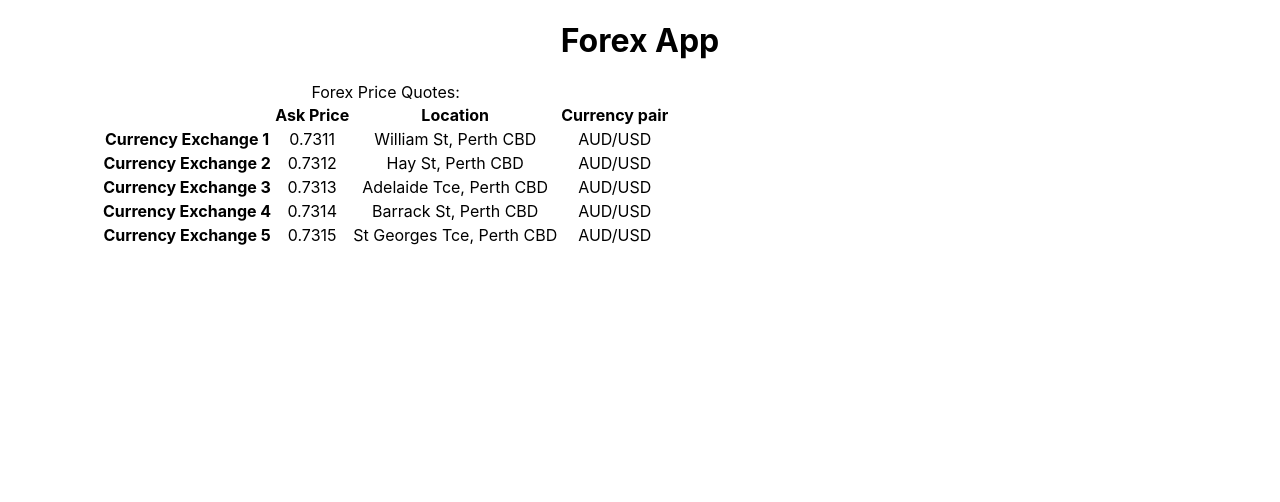
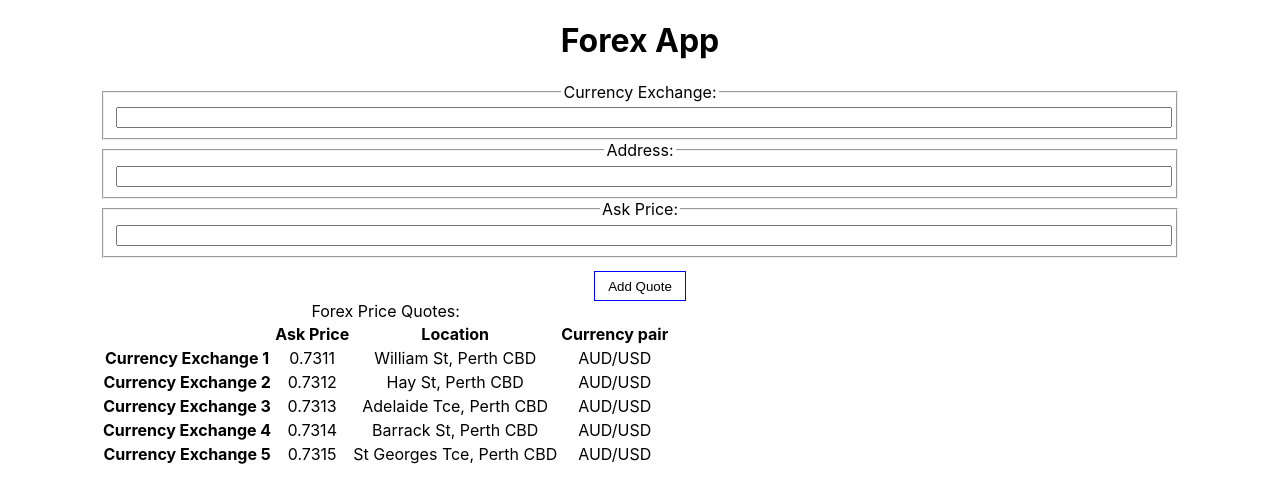
Before and after one commit to rayhive/forex-apps, a React (Create React App) app in the folder forex-app/: page / in a window 1280 px wide. Shown: the top 502 px of the page. Built offline with nearby package versions, Linux system fonts and the light colour scheme.

Commit message:
Draft implementation of Add quote.

```diff
--- a/forex-app/src/components/ForexCalculator.js
+++ b/forex-app/src/components/ForexCalculator.js
@@ -1,6 +1,7 @@
 import React from 'react';
 
 import ForexPriceQuotesTable from './ForexPriceQuotesTable';
+import AddLocalQuote from './AddLocalQuote';
 
 const CURRENCY_EXCHANGES = [
     {
@@ -39,14 +40,29 @@ class ForexCalculator extends React.Component {
     constructor(props) {
         super(props);
         this.state = {
-            localQuotes: []
+            localQuotes: CURRENCY_EXCHANGES,
+            baseCurrency: "AUD",
+            quoteCurrency: "USD"
         };
         this.handleLocalQuoteAdd = this.handleLocalQuoteAdd.bind(this);
     }
 
     handleLocalQuoteAdd(quote) {
+        let quoteId = this.state.localQuotes.length - 1;
+        var newQuote = {
+            id: quoteId,
+            name: quote.currencyExchangeName,
+            location: quote.currencyExchangeAddress,
+            forexPriceQuote: {
+                baseCurrency: this.state.baseCurrency,
+                quoteCurrency: this.state.quoteCurrency,
+                bidPrice: 0,
+                askPrice: quote.askPrice
+            }
+        }
+
         this.setState({
-            localQuotes: [].concat(this.state.localQuotes).concat(quote)
+            localQuotes: [].concat(this.state.localQuotes).concat(newQuote)
         });
     }
 
@@ -54,9 +70,9 @@ class ForexCalculator extends React.Component {
 
         return (
             <div >
-                <ForexPriceQuotesTable currencyExchanges={CURRENCY_EXCHANGES} />
+                <AddLocalQuote onLocalQuoteAdd={this.handleLocalQuoteAdd} />
+                <ForexPriceQuotesTable currencyExchanges={this.state.localQuotes} />
             </div>
-
         );
     }
 }
```
